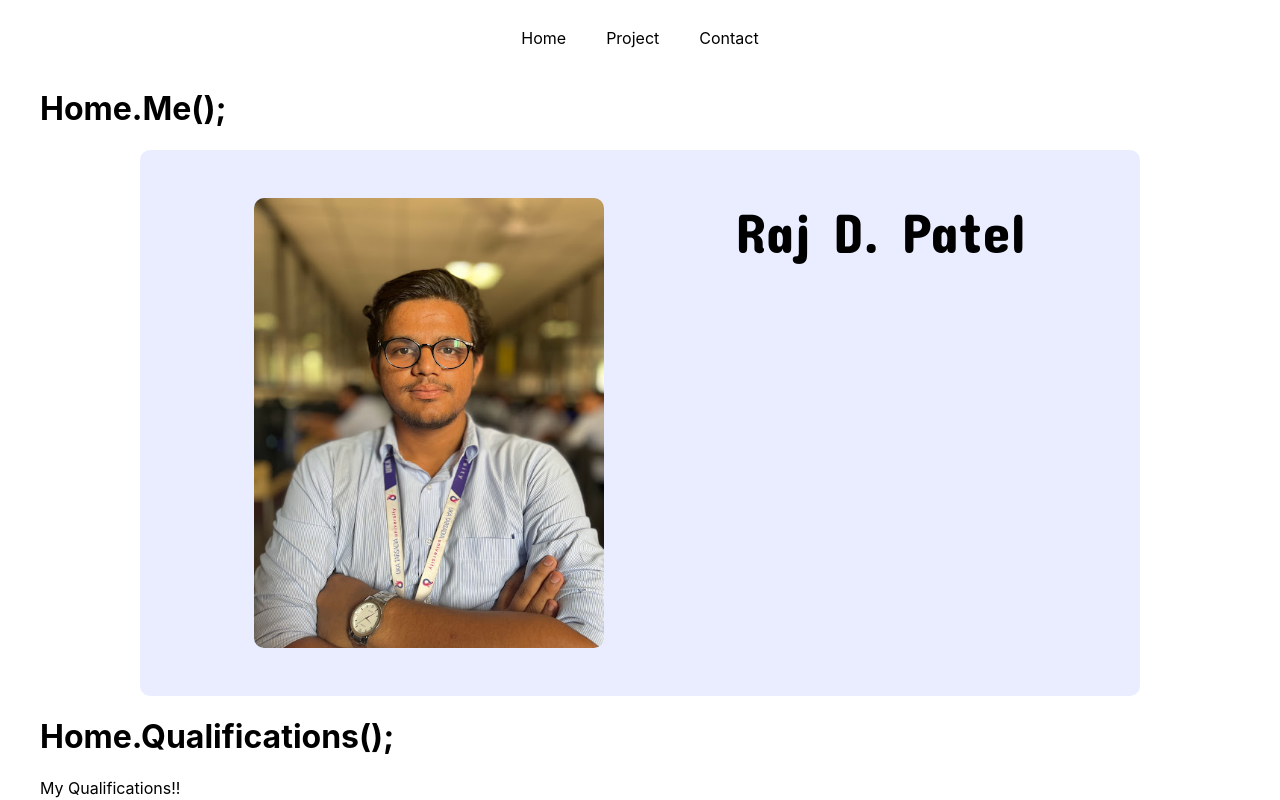
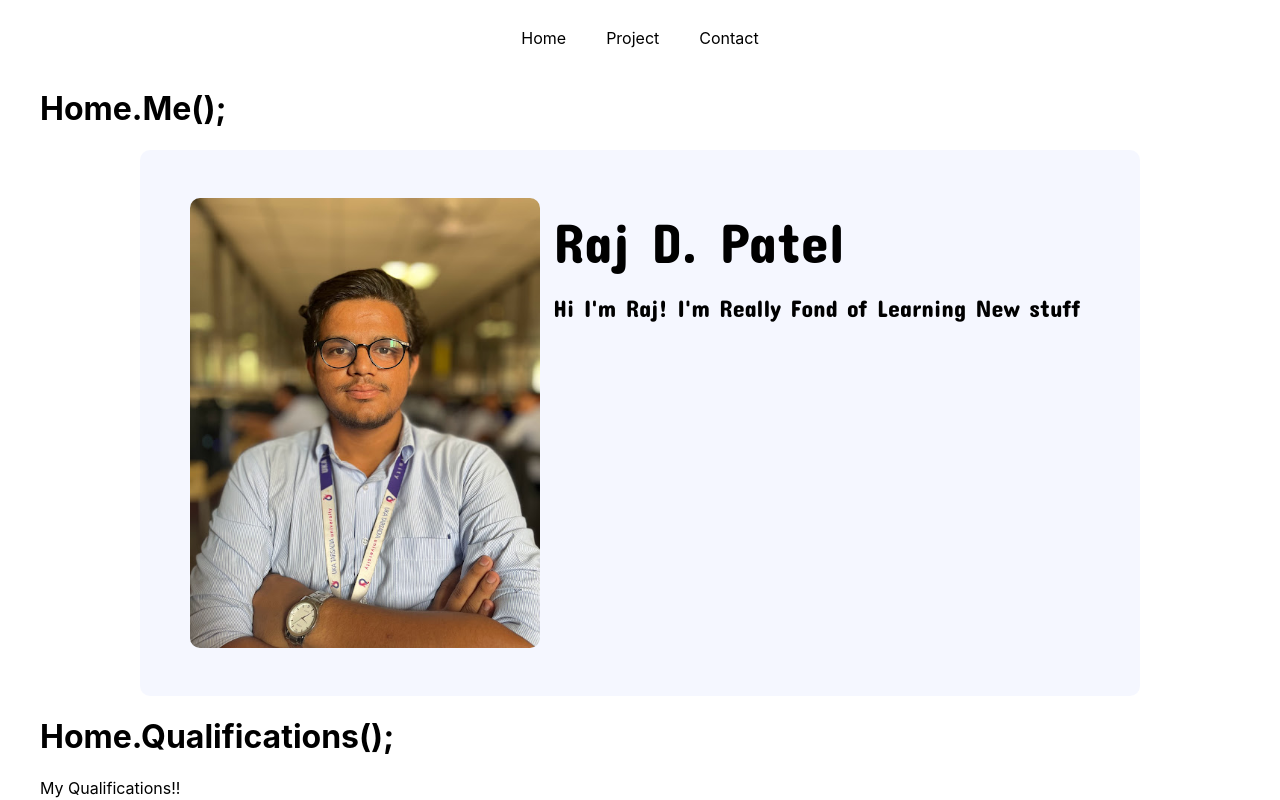
Before and after one commit to PATEL96/Raj.D.Patel.Portfolio, a Next.js app: page / in a window 1280 px wide. Shown: the top 800 px of the page. Built offline with nearby package versions, Linux system fonts and the light colour scheme.

Commit message:
feat: Home.Me(v.02);

```diff
--- a/package.json
+++ b/package.json
@@ -12,7 +12,8 @@
     "next": "12.2.5",
     "react": "18.2.0",
     "react-dom": "18.2.0",
-    "react-spring": "^9.5.2"
+    "react-spring": "^9.5.2",
+    "styled-components": "^5.3.5"
   },
   "devDependencies": {
     "eslint": "8.23.0",
--- a/pages/Objects/Me.js
+++ b/pages/Objects/Me.js
@@ -1,16 +1,42 @@
 import styles from '../../styles/Me.module.css';
 import profile from '../Props/Profile2.jpeg'
 import Image from 'next/image';
+import styled from 'styled-components'
+import { useSpring, animated } from 'react-spring';
+
+const calc = (x, y) => [-(y - window.innerHeight / 2) / 20, (x - window.innerWidth / 2) / 20, 1]
+const trans = (x, y, s) => `perspective(600px) rotateX(${x}deg) rotateY(${y}deg) scale(${s})`
 
 export default function Me() {
+
+    const [props, set] = useSpring(() => ({ xys: [0, 0, 1], config: { mass: 10, tension: 250, friction: 100 } }));
+
     return (
-        <div className={styles.Container}>
+        <Container onMouseMove={({ clientX: x, clientY: y }) => (set({ xys: calc(x, y) }))} onMouseLeave={() => set({ xys: [0, 0, 1] })} style={{ transform: props.xys.interpolate(trans) }} >
             <Image src={profile} height={450} width={350} className={styles.Image} />
             <div className={styles.dataArea}>
-                <div className={styles.Data}>
+                <div className={styles.Data1}>
                     Raj D. Patel
                 </div>
+                <div className={styles.Data2}>
+                    Hi I'm Raj! I'm Really Fond of Learning New stuff
+                </div>
             </div>
-        </div>
+        </Container>
     );
 }
+
+const Container = styled(animated.div)`
+    display: flex;
+    justify-content: space-around;
+    padding: 3rem;
+    background: #c7d2fe2e;
+    border-radius: 10px;
+    z-index: 1;
+    position: relative;
+    backdrop-filter: blur(10px);
+    margin-right: 100px;
+    margin-left: 100px;
+    background-clip: border-box;
+    cursor: pointer;
+`
--- a/styles/Me.module.css
+++ b/styles/Me.module.css
@@ -1,28 +1,22 @@
 @import url('https://fonts.googleapis.com/css2?family=Concert+One&display=swap');
 
-.Container {
-    display: flex;
-    justify-content: space-around;
-    padding: 3rem;
-    background: #c7d2fe66;
-    border-radius: 10px;
-    z-index: 1;
-    position: relative;
-    backdrop-filter: blur(10px);
-    margin-right: 100px;
-    margin-left: 100px;
-}
-
 .dataArea {
-    display: inline-flex;
     justify-content: center;
+    align-items: center;
 }
 
 .Image {
     border-radius: 10px;
 }
 
-.Data {
+.Data1 {
+    padding: 10px;
     font-size: 56px;
     font-family: 'Concert One', cursive;
 }
+
+.Data2 {
+    padding: 10px;
+    font-size: 24px;
+    font-family: 'Concert One', cursive;
+}
```
Also changed, not shown: 1 other file (tests, documents, lock files or other folders).
